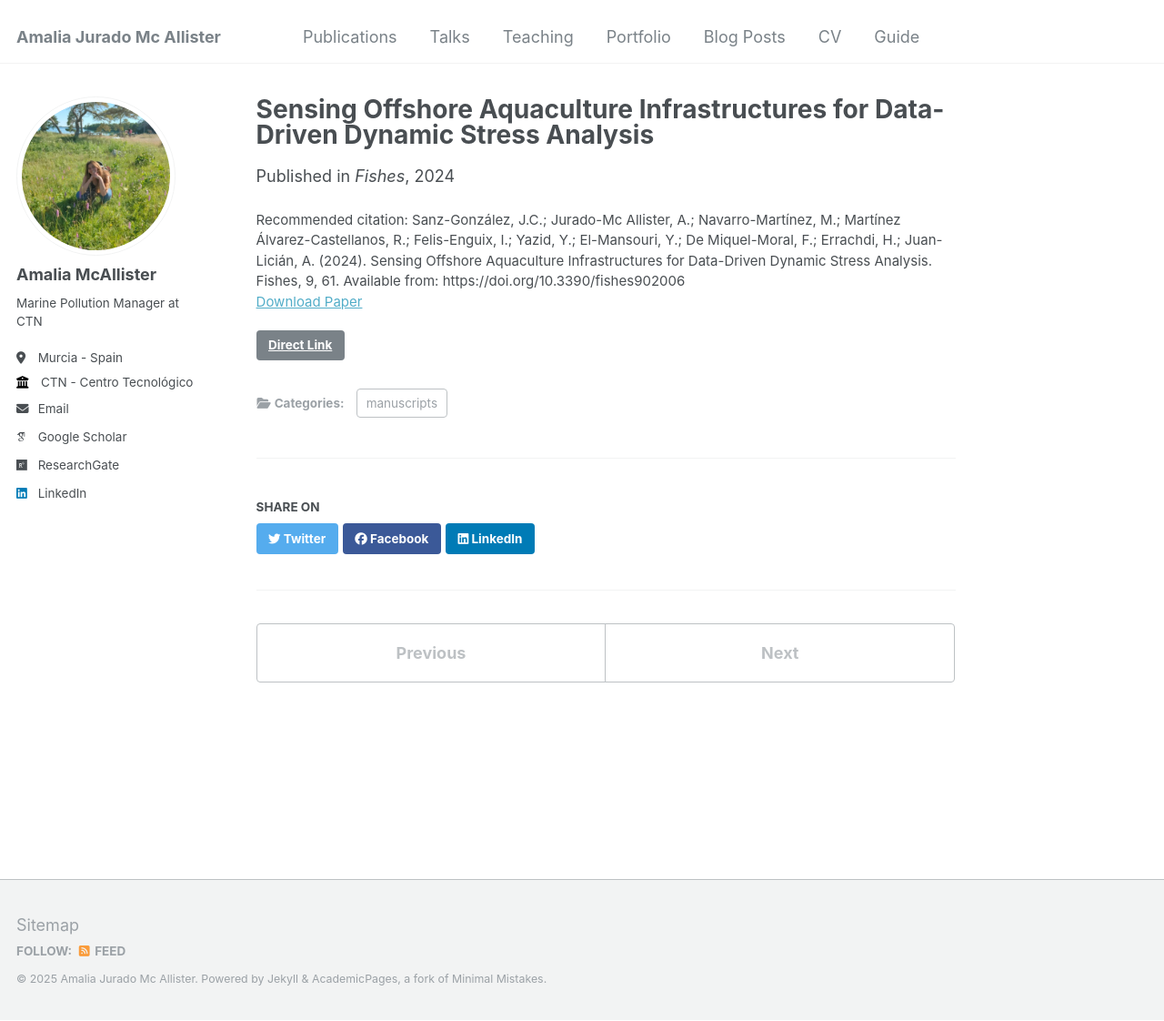
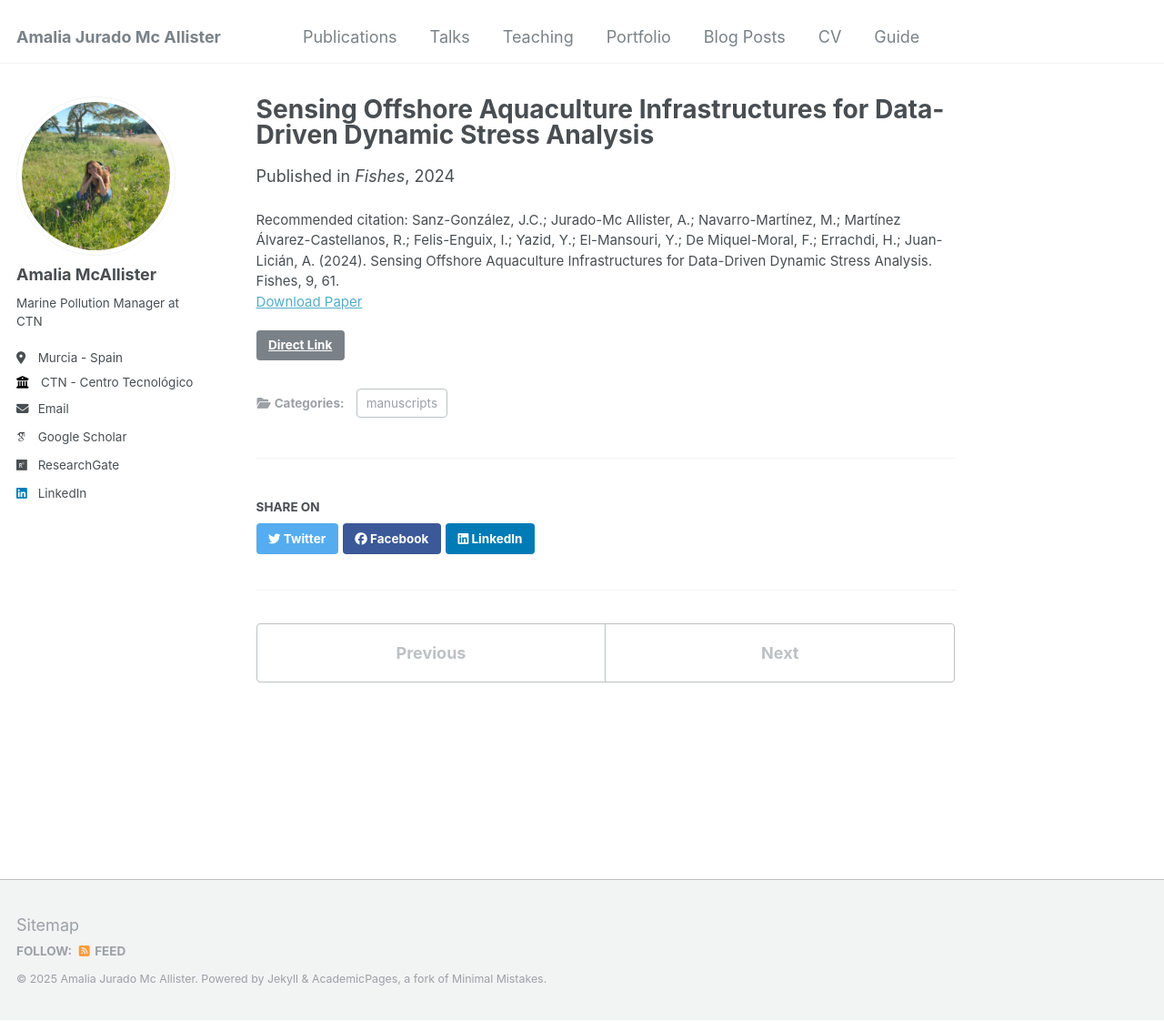
Before and after one commit to amalia-mcallister/amalia-mcallister.github.io, a Jekyll site: the page built from _publications/2024-01-31-Aquaculture.md, in a window 1280 px wide and 1122 px high. Shown: the whole window at 91% size. Built offline with Jekyll 4.4.1, drawn with Linux system fonts in a browser that asks for light colours; some web fonts are replaced.

Commit message:
Update 2024-01-31-Aquaculture.md

```diff
--- a/_publications/2024-01-31-Aquaculture.md
+++ b/_publications/2024-01-31-Aquaculture.md
@@ -2,12 +2,12 @@
 title: "Sensing Offshore Aquaculture Infrastructures for Data-Driven Dynamic Stress Analysis"
 collection: publications
 category: manuscripts
-permalink: /publication/2024-01-Aquaculture
-date: 31-01-2024-
+permalink: /publication/2024-01-31-Aquaculture
+date: 2024-01-31
 venue: "Fishes"
 paperurl: "https://www.mdpi.com/2410-3888/9/2/61"
 link: "https://www.mdpi.com/2410-3888/9/2/61"
 code:
-citation: 'Sanz-González, J.C.; Jurado-Mc Allister, A.; Navarro-Martínez, M.; Martínez Álvarez-Castellanos, R.; Felis-Enguix, I.; Yazid, Y.; El-Mansouri, Y.; De Miquel-Moral, F.; Errachdi, H.; Juan-Licián, A. (2024). Sensing Offshore Aquaculture Infrastructures for Data-Driven Dynamic Stress Analysis. Fishes, 9, 61. Available from: https://doi.org/10.3390/fishes902006'
+citation: 'Sanz-González, J.C.; Jurado-Mc Allister, A.; Navarro-Martínez, M.; Martínez Álvarez-Castellanos, R.; Felis-Enguix, I.; Yazid, Y.; El-Mansouri, Y.; De Miquel-Moral, F.; Errachdi, H.; Juan-Licián, A. (2024). Sensing Offshore Aquaculture Infrastructures for Data-Driven Dynamic Stress Analysis. Fishes, 9, 61.'
 abstract: The presence of escaped fish in aquaculture facilities as a result of harsh meteorological conditions (more pressing in the face of climate change) requires a better understanding of this dynamic behaviour through vigilant monitoring and validated numerical models. In this context, data from strain and stress sensors as well as meteorological and current sensors installed at an aquaculture farm in the Region of Murcia (Spain) were collected, processed and analysed. Among them, the first results on the relationship between load and current sensors are presented. Due to the complexity of the time series, various analyses were conducted to examine their interrelation, encompassing the regression analysis of raw data and data segmented into different time intervals. Through this analysis, it was observed that employing distinct time windows better elucidated the data variability. Furthermore, an optimal data window of 240 data points was identified, demonstrating a significantly improved explanatory power, with the coefficient of determination (R2) increasing by approximately 0.8 depending on the section. This paves the way for optimising the monitoring features that must be carried out to relate cause-and-effect variables in the behaviour of these offshore infrastructures.
 ---
```
